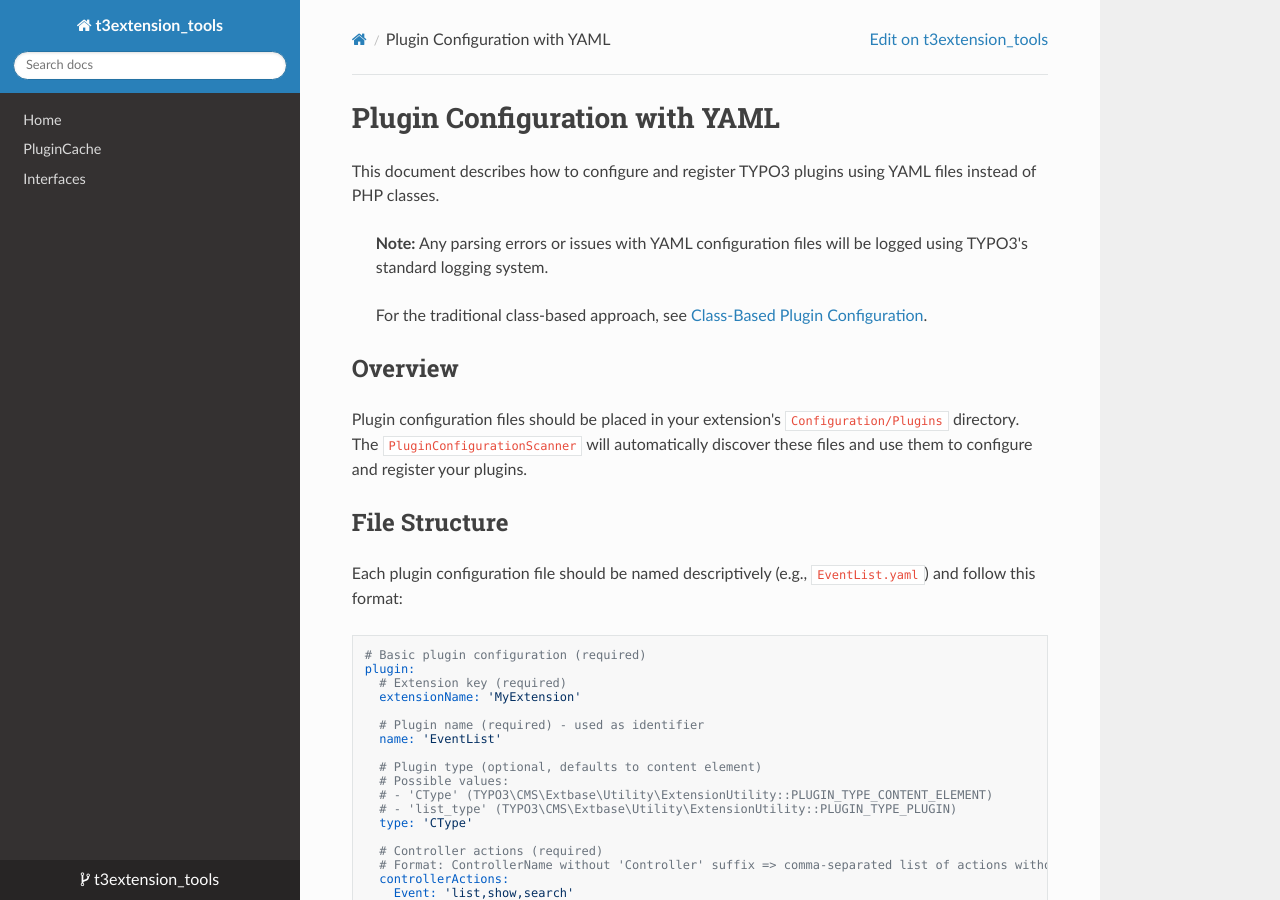
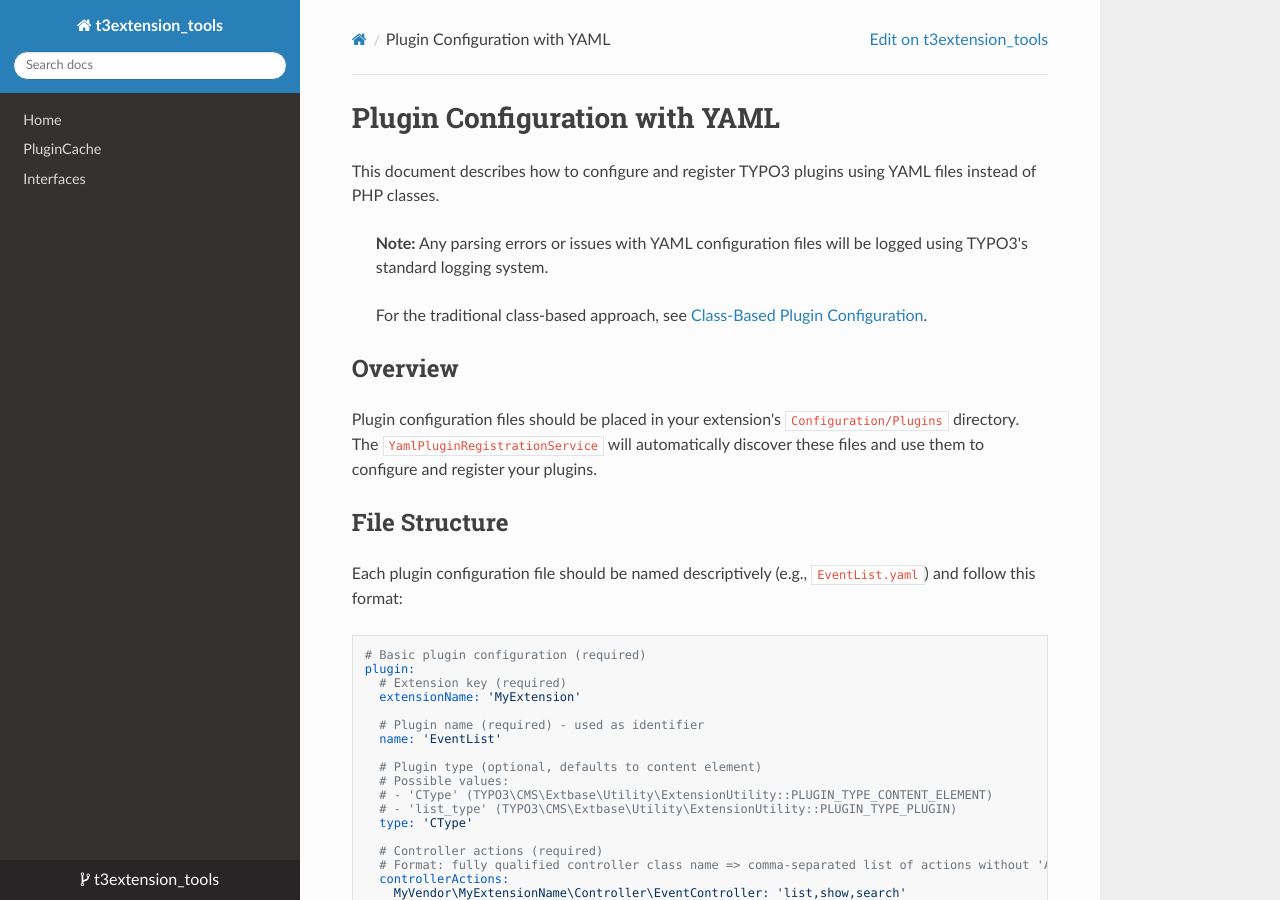
Before and after one commit to dwenzel/t3extension_tools, an MkDocs documentation site: the page built from docs/PluginConfiguration.md, in a window 1280 px wide and 900 px high. Built offline with MkDocs 1.6.1, drawn with Linux system fonts in a browser that asks for light colours; nearby versions of some CDN libraries; old or Windows-style settings are respelled for this version of MkDocs; some of the changed text lies outside the part shown.

Commit message:
[DOC] configuration example updated

```diff
--- a/docs/PluginConfiguration.md
+++ b/docs/PluginConfiguration.md
@@ -9,7 +9,7 @@ This document describes how to configure and register TYPO3 plugins using YAML f
 ## Overview
 
 Plugin configuration files should be placed in your extension's `Configuration/Plugins` directory.
-The `PluginConfigurationScanner` will automatically discover these files and use them to configure and register your plugins.
+The `YamlPluginRegistrationService` will automatically discover these files and use them to configure and register your plugins.
 
 ## File Structure
 
@@ -31,15 +31,15 @@ plugin:
   type: 'CType'
 
   # Controller actions (required)
-  # Format: ControllerName without 'Controller' suffix => comma-separated list of actions without 'Action' suffix
+  # Format: fully qualified controller class name => comma-separated list of actions without 'Action' suffix
   controllerActions:
-    Event: 'list,show,search'
+    MyVendor\MyExtensionName\Controller\EventController: 'list,show,search'
     Category: 'list'
 
   # Non-cacheable controller actions (optional)
   # Format: same as controllerActions
   nonCacheableControllerActions:
-    Event: 'search'
+      MyVendor\MyExtensionName\Controller\EventController: 'search'
 
 # Plugin registration (optional, only needed if the plugin should appear in the backend)
 registration:
```
